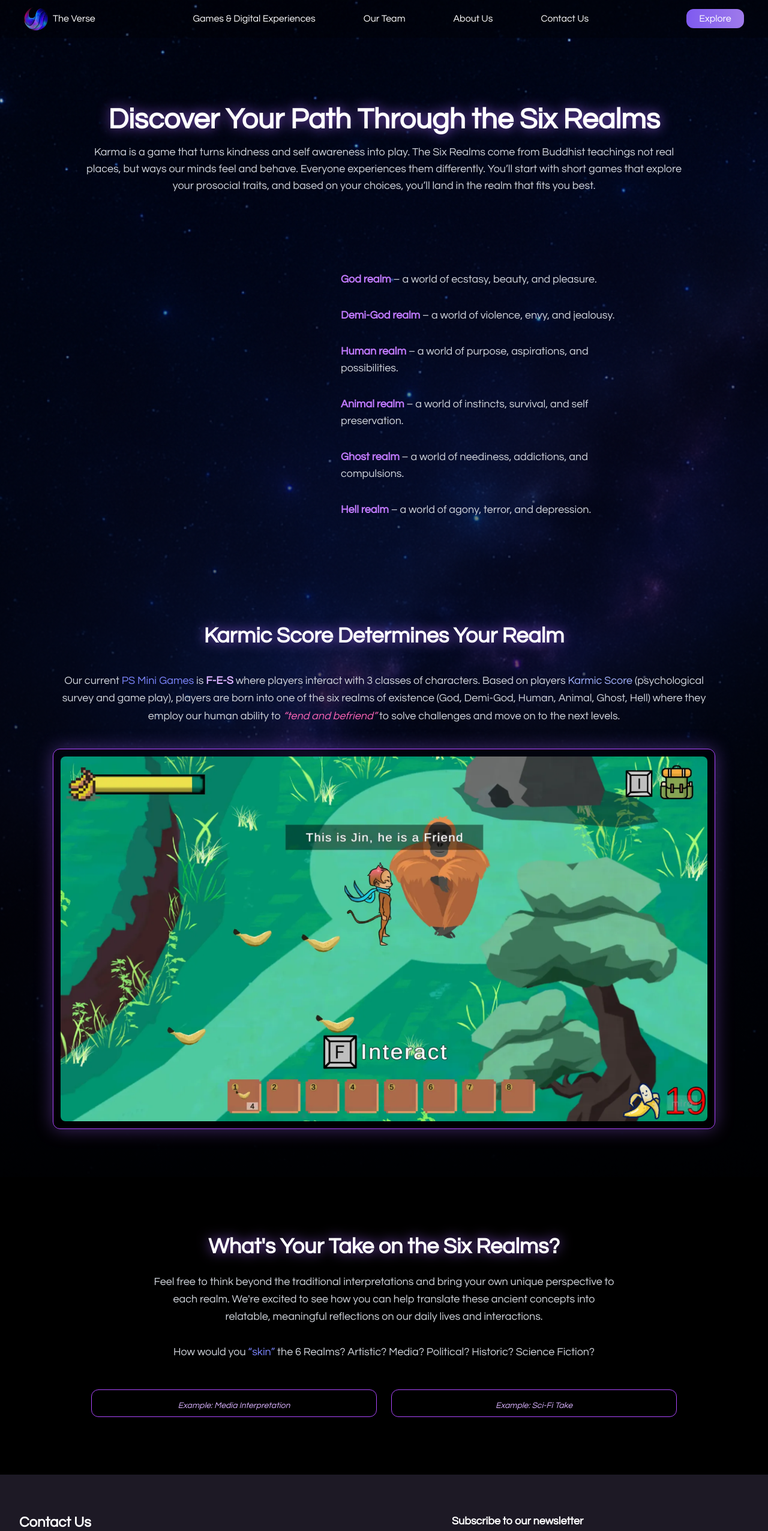
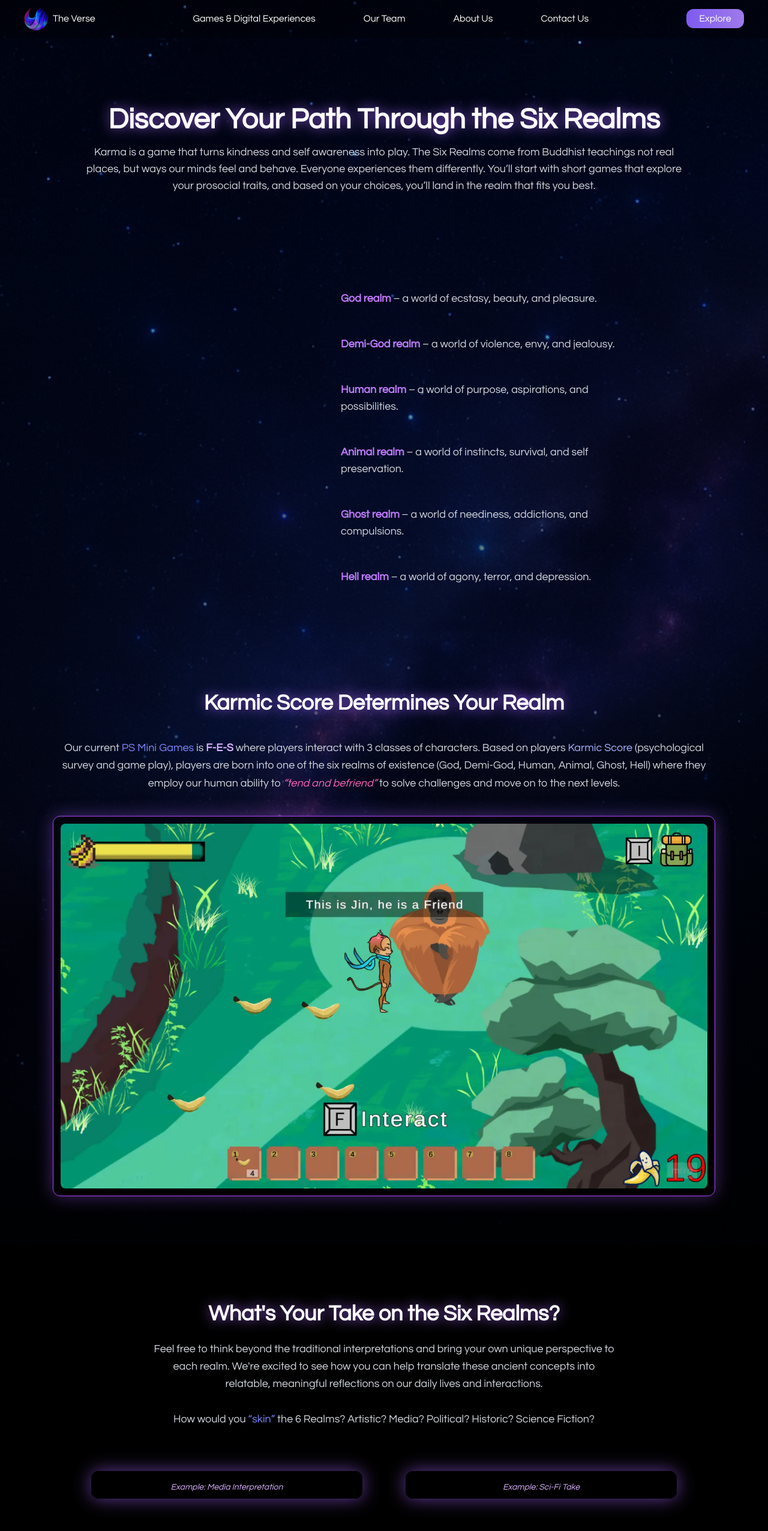
Before and after one commit to Versebuilding/verseWebsite-New, a Next.js app: page /games/karma in a window 1280 px wide. Shown: the top 2552 px of the page at 60% size. Built offline with nearby package versions, Linux system fonts and the light colour scheme; no server answers; the database is empty; a web font is replaced by a local one.

Commit message:
Karma  page Images Done

```diff
--- a/app/games/karma/page.tsx
+++ b/app/games/karma/page.tsx
@@ -47,12 +47,15 @@ Karma is a game that turns kindness and self awareness into play. The Six Realms
     alt={images[0].altText || 'Image of the Realms'}
     width={400}
     height={400}
-    className="rounded-xl shadow-[0_0_60px_rgba(165,100,255,0.3)] transition duration-300 hover:shadow-[0_0_40px_rgba(165,100,255,0.6)]"
-  />
+ className="rounded-xl shadow-[0_0_60px_rgba(165,100,255,0.4)]
+             transition duration-500 hover:shadow-[0_0_80px_rgba(165,100,255,0.8)]
+             [mask-image:radial-gradient(circle,rgba(0,0,0,1) 92%,transparent 100%)]
+             [mask-repeat:no-repeat] [mask-position:center] [mask-size:cover]"
+/>
 )}
 
 
-      <ul className="text-left max-w-2xl mx-44 mt-12 space-y-8 text-lg text-gray-300">
+      <ul className="text-left max-w-2xl mx-44 mt-20 space-y-12 text-lg text-gray-300">
         {realms.map((realm, i) => (
       <li key={i}>
       <span className="text-purple-400 font-semibold">{realm.name}</span> – {realm.desc}
@@ -96,8 +99,8 @@ Karma is a game that turns kindness and self awareness into play. The Six Realms
     </p>
 
 
-  <div className="mt-12 grid grid-cols-1 md:grid-cols-2 gap-6">
-     <div className="rounded-xl overflow-hidden border border-purple-500 bg-black/30 backdrop-blur p-2 shadow-lg transition duration-300 hover:shadow-[0_0_40px_rgba(165,100,255,0.6)]">
+  <div className="mt-18 grid grid-cols-1 md:grid-cols-2 gap-18">
+     <div className="rounded-xl shadow-[0_0_30px_rgba(165,100,255,0.6)] overflow-hidden border border-black bg-black/30 backdrop-blur p-2 transition duration-300 hover:shadow-[0_0_80px_rgba(165,100,255,0.6)]">
   {images[2] && (
     <div className="relative w-full aspect-square bg-black/40 rounded-lg">
       <Image
@@ -113,7 +116,7 @@ Karma is a game that turns kindness and self awareness into play. The Six Realms
 </div>
 
 
-    <div className="rounded-xl overflow-hidden border border-purple-500 bg-black/30 backdrop-blur p-2 shadow-lg transition duration-300 hover:shadow-[0_0_40px_rgba(165,100,255,0.6)]">
+    <div className="rounded-xl shadow-[0_0_30px_rgba(165,100,255,0.6)] overflow-hidden border border-black bg-black/30 backdrop-blur p-2 transition duration-300 hover:shadow-[0_0_80px_rgba(165,100,255,0.6)]">
     {images[0] && (
   <div className="relative w-full aspect-square bg-black/40 rounded-lg">
     <Image
```
